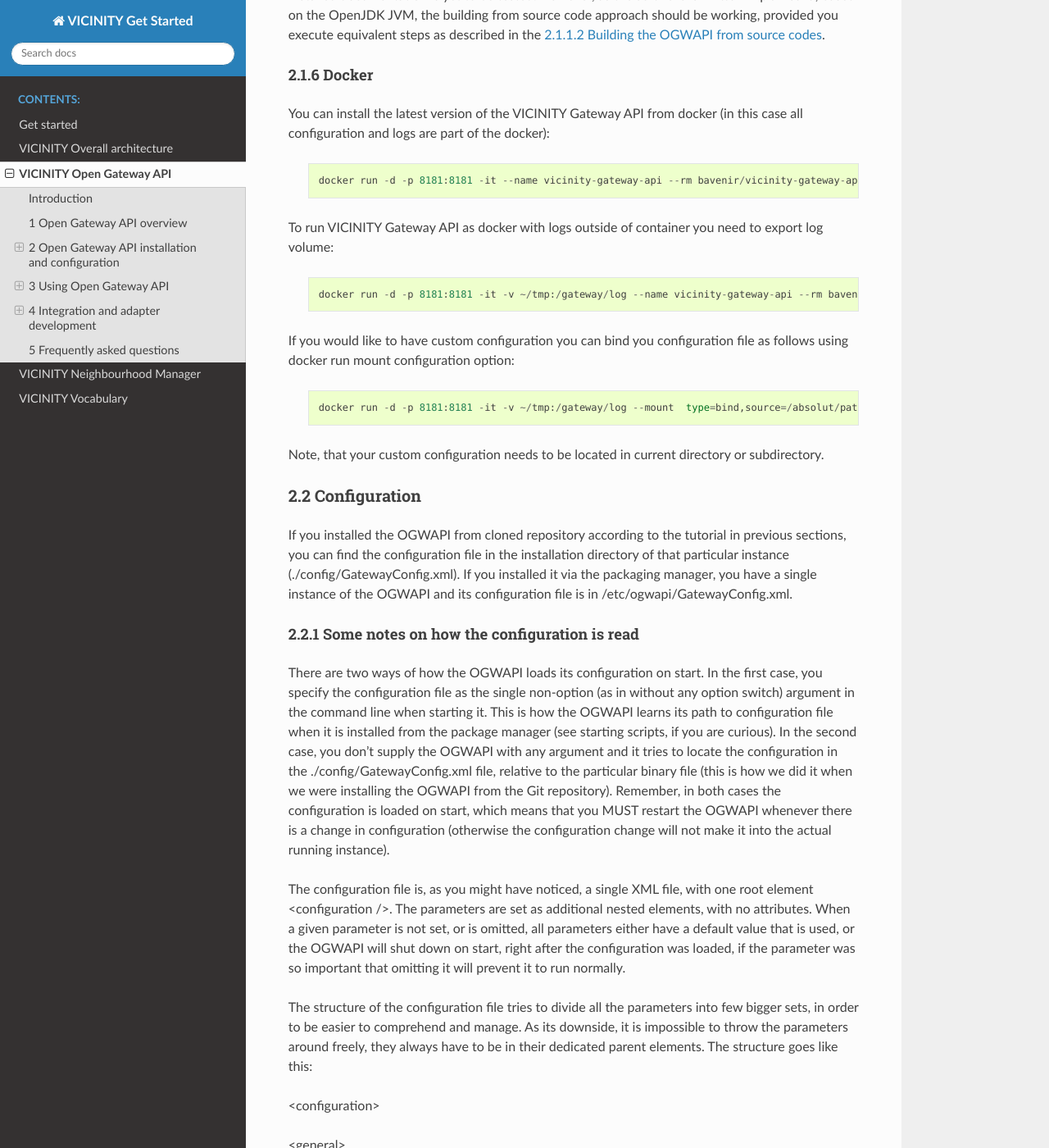
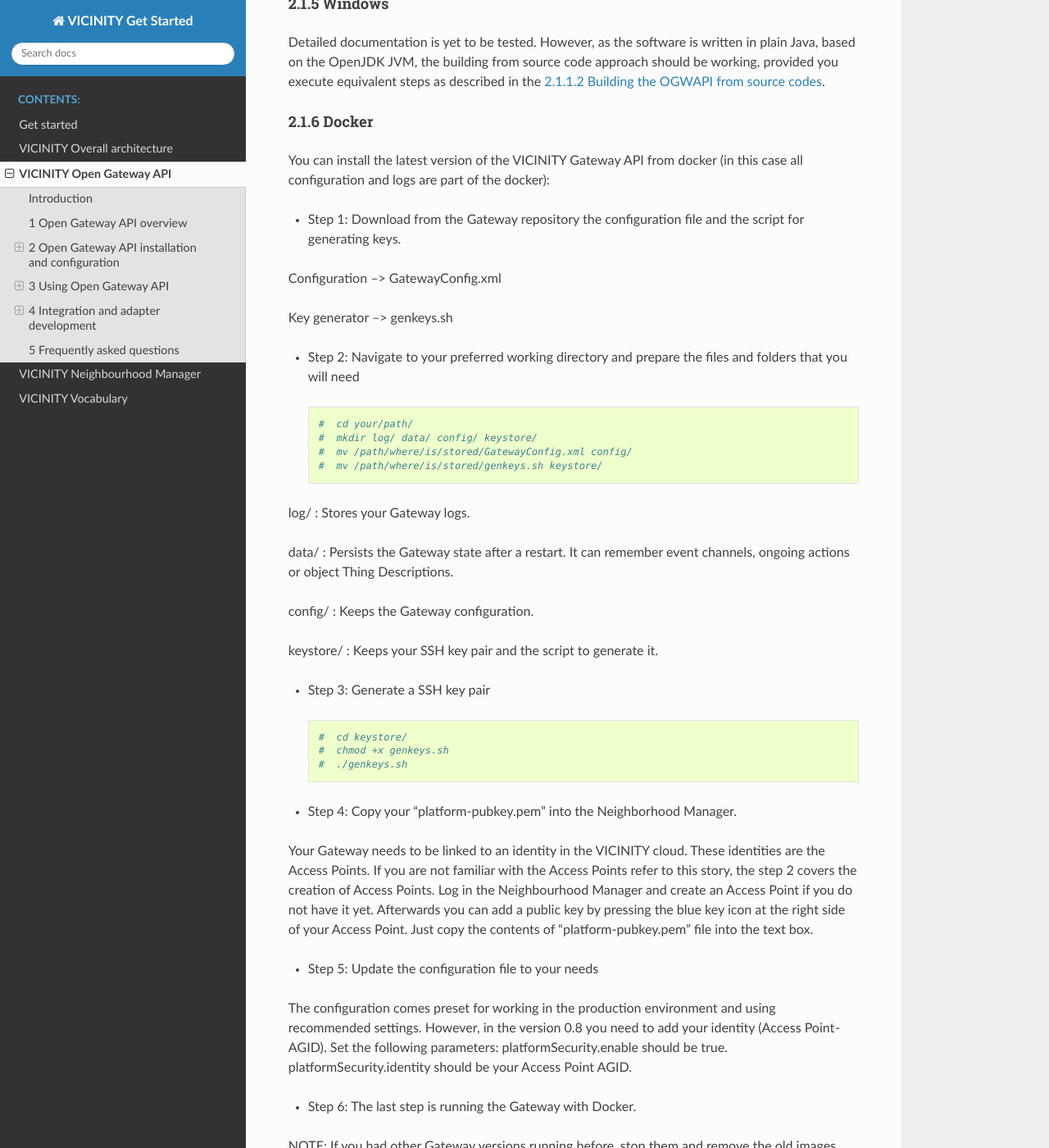
Before and after one commit to vicinityh2020/vicinity-get-started, a Sphinx documentation site: the page built from docs/open-gateway-api.rst, in a window 1280 px wide and 1400 px high, scrolled down 6479 px. Shown: the whole window at 82% size. Built offline with Sphinx 7.4.7 and the Read the Docs theme 2.0.0, drawn with Linux system fonts in a browser that asks for light colours; formulas are drawn with MathJax 3; some of the changed text lies outside the part shown.

Commit message:
Update gateway to v0.8

```diff
--- a/docs/open-gateway-api.rst
+++ b/docs/open-gateway-api.rst
@@ -246,12 +246,13 @@
     # mkdir /opt/ogwapi
 
 Now copy necessary files – when you are installing the OGWAPI from the
-git repositroy, only two files are needed to be copied – the binary JAR
-file and the configuration directory.
+git repositroy, only three files are needed to be copied – the binary JAR
+file, the configuration directory and keystore directory.
 
   ::
 
     # cp -r /path/to/the/repository/config /opt/ogwapi/
+    # cp -r /path/to/the/repository/keystore /opt/ogwapi/
 
 The OGWAPI JAR file may have a cumbersome name, however it gets
 distributed like that in order to know which version you are using. You
@@ -261,11 +262,12 @@
 
     # cp /path/to/the/repository/target/ogwapi-jar-with-dependencies.jar /opt/ogwapi/gateway.jar
 
-Next is necessary to create folder for log files.
+Next is necessary to create folder for log files and data persistency.
 
   ::
 
     # mkdir /opt/ogwapi/log
+    # mkdir /opt/ogwapi/data
 
 Now make sure, that the running directory has the right owner and the
 JAR file is executable:
@@ -328,21 +330,84 @@
 
 You can install the latest version of the VICINITY Gateway API from docker (in this case all configuration and logs are part of the docker):
 
-  ::
-
-    docker run -d -p 8181:8181 -it --name vicinity-gateway-api --rm bavenir/vicinity-gateway-api
-
-To run VICINITY Gateway API as docker with logs outside of container you need to export log volume:
-
-  ::
-
-     docker run -d -p 8181:8181 -it -v ~/tmp:/gateway/log --name vicinity-gateway-api --rm bavenir/vicinity-gateway-api
-
-If you would like to have custom configuration you can bind you configuration file as follows using docker run mount configuration option:
-
-  ::
-
-    docker run -d -p 8181:8181 -it -v ~/tmp:/gateway/log --mount  type=bind,source=/absolut/path/to/your/GatewayConfig.xml,target=/gateway/config/GatewayConfig.xml,readonly --name vicinity-gateway-api --rm bavenir/vicinity-gateway-api
+-  Step 1: Download from the Gateway repository the configuration file and the script for generating keys.
+
+Configuration --> GatewayConfig.xml
+
+Key generator --> genkeys.sh
+
+-  Step 2: Navigate to your preferred working directory and prepare the files and folders that you will need
+
+  ::
+
+    #  cd your/path/
+    #  mkdir log/ data/ config/ keystore/
+    #  mv /path/where/is/stored/GatewayConfig.xml config/
+    #  mv /path/where/is/stored/genkeys.sh keystore/
+
+log/ : Stores your Gateway logs.
+
+data/ : Persists the Gateway state after a restart. It can remember event channels, ongoing actions or object Thing Descriptions.
+
+config/ : Keeps the Gateway configuration.
+
+keystore/ : Keeps your SSH key pair and the script to generate it.
+
+-  Step 3: Generate a SSH key pair
+
+  ::
+
+    #  cd keystore/
+    #  chmod +x genkeys.sh
+    #  ./genkeys.sh
+
+-  Step 4: Copy your "platform-pubkey.pem" into the Neighborhood Manager.
+
+Your Gateway needs to be linked to an identity in the VICINITY cloud. These identities are the Access Points. If you are not familiar with the Access Points refer to this story, the step 2 covers the creation of Access Points.
+Log in the Neighbourhood Manager and create an Access Point if you do not have it yet. Afterwards you can add a public key by pressing the blue key icon at the right side of your Access Point. Just copy the contents of "platform-pubkey.pem" file into the text box.
+
+-  Step 5: Update the configuration file to your needs
+
+The configuration comes preset for working in the production environment and using recommended settings. However, in the version 0.8 you need to add your identity (Access Point - AGID).
+Set the following parameters:
+platformSecurity.enable should be true.
+platformSecurity.identity should be your Access Point AGID.
+
+-  Step 6: The last step is running the Gateway with Docker.
+
+NOTE: If you had other Gateway versions running before, stop them and remove the old images.
+
+  ::
+
+    #  docker kill bavenir/vicinity-gateway-api
+    #  docker rm bavenir/vicinity-gateway-api
+    #  docker rmi bavenir/vicinity-gateway-api
+
+Now we are ready to start the gateway running Docker.
+
+NOTE: Run the following command from your working directory (Step 2)
+
+  ::
+
+    #  docker run -d -it --rm -p 8181:8181 \
+            -v /your/path/to/log:/gateway/log \
+            -v /your/path/to/keystore:/gateway/keystore \
+            -v /your/path/to/data:/gateway/data \
+            --mount type=bind,source=/your/path/to/config/config_8180.xml,target=/gateway/config/GatewayConfig.xml,readonly \
+            --name gtw-api bavenir/vicinity-gateway-api:latest
+
+NOTE: You can change the port where the gateway is running by simply changing the first port after the flag -p (XXXX:8181). The second port should remain as 8181 because is used internally by docker. This might be necessary if you are running two gateways in the same server or computer.
+
+-  Final step: Verifying installation
+
+You can check list of currently running containers by:
+
+  ::
+
+    #  docker containers ls
+
+
+Result of visualising docker running processesDocker image life cycle: VICINITY Gateway API docker image is automatically built from the GitHub repository. If your need an older version your can build the image by yourself using the docker directly stored in the repository. Currently, older versions of VICINITY Gateway API are not managed.
 
 Note, that your custom configuration needs to be located in current directory or subdirectory.
 
@@ -480,7 +545,7 @@
 Permitted levels are (in order from most quiet, to most talkative) OFF,
 SEVERE, WARNING, INFO, CONFIG, FINE, FINER, FINEST.
 
-1. IP address and port of the Agent.
+2. IP address and port of the Agent.
 
 In order to receive requests from the P2P network, it is necessary to
 set an IP address and a port of your local Agent, that will process
@@ -489,6 +554,12 @@
 requests (see the section `4 Integration and adapter development`_). The
 parametersto change are *connector.restAgentConnector.agent* and
 *connector.restAgentConnector.agentPort.*
+
+3. Platform Security
+
+From the version 0.8, it is necessary to update two paramenters to enable the Gateway to Cloud authentication.
+platformSecurity.enable true
+platformSecurity.identity your-access-point-agid
 
 You can always play around with the other parameters. Their meaning and
 how they affect the system behaviour is (should be) explained in-line in
@@ -806,6 +877,45 @@
 -  search.semantic.semanticSearchAPI
 
    This parameter represents a URL path to Semantic Search API.
+
+-  messageCounter.countOfRecords
+
+   The number of records that are sent to NM at once
+
+-  platformSecurity.enable
+
+   Tries to authenticate the gateway into the platform, if disabled the gateway functions in anonymous mode and restrictions might apply (true or false)
+
+-  platformSecurity.identity
+
+   AGID of the Access Point used to authenticate the gateway (AGID string)
+
+-  platformSecurity.ttl
+
+   Token time to live. Sets duration of the authentication token validity. Default is one week. It is set in milliseconds.
+
+-  platformSecurity.path
+
+   Security files path
+
+-  platformSecurity.privkey
+
+   Private Key file name
+
+-  platformSecurity.pubkey
+
+   Public Key file name
+
+2.2.4 Uploading your SSH key to the Neighbourhood Manager
+~~~~~~~~~~~~~~~~~~~~~~~~~~~~~~~~~~~~~~~~~~~~~~~~~~~~~~~~~
+
+This is necessary to autheticate your Gateway messages to the cloud. It is available from the version 0.8.
+
+-  Generate the keys with the script available in the keystore/ directory.
+
+-  Copy your "platform-pubkey.pem" into the Neighborhood Manager.
+
+To do so: Log in the Neighbourhood Manager and create an Access Point if you do not have it yet. Afterwards you can add a public key by pressing the blue key icon at the right side of your Access Point. Just copy the contents of "platform-pubkey.pem" file into the text box.
 
 2.3 Running the OGWAPI
 ----------------------
```
